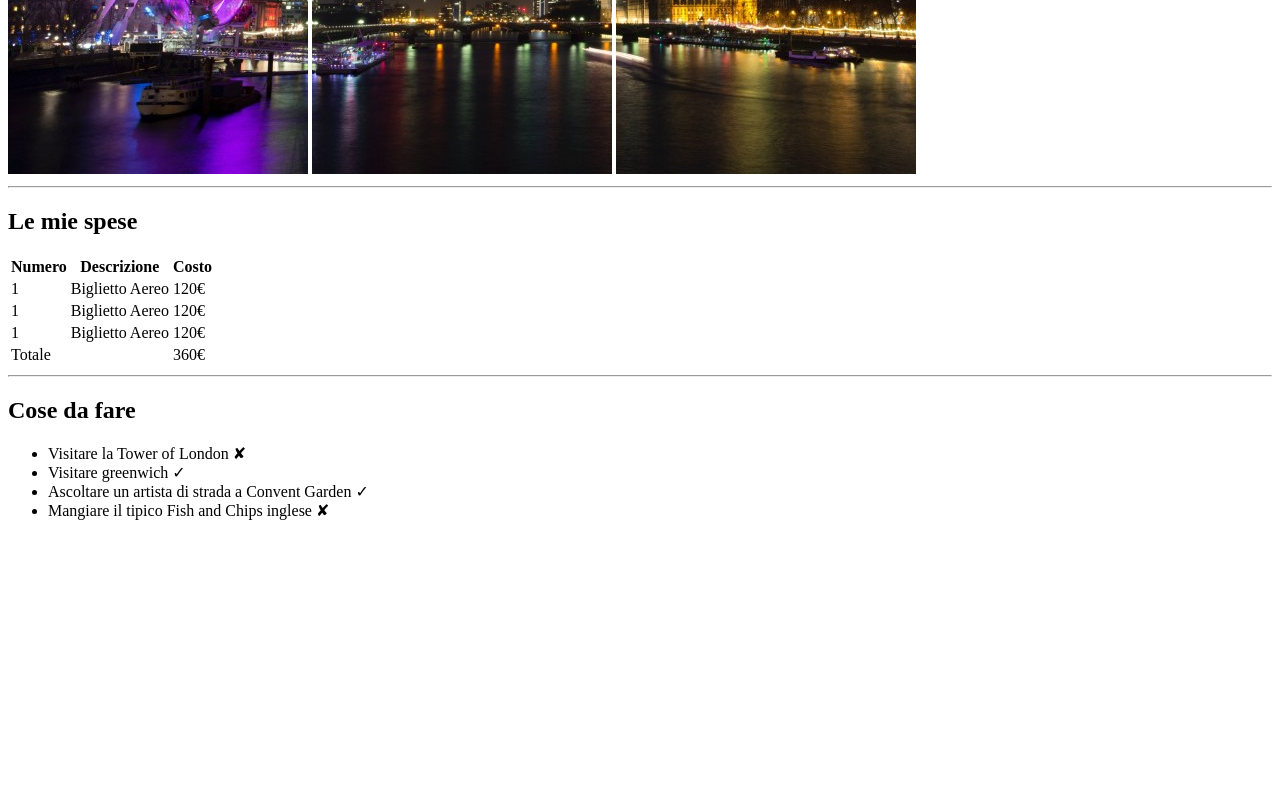
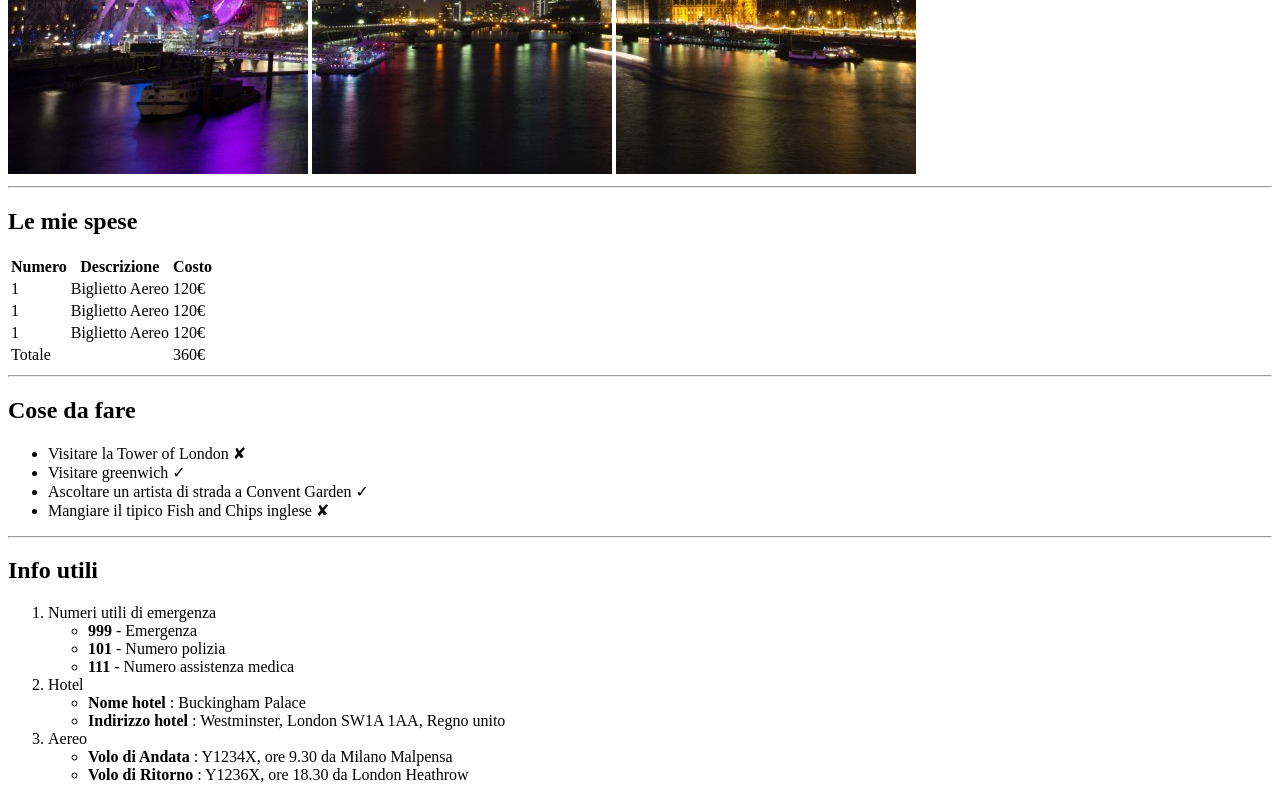
Before and after one commit to xGIANOx/html-london-trip, a plain HTML site: page index.html in a window 1280 px wide. Shown: the part 506-1306 px from the top of the page. Before the commit the page ends 1042 px from the top, so only its background shows below. Drawn offline with Linux system fonts and the light colour scheme.

Commit message:
[add] info section

```diff
--- a/index.html
+++ b/index.html
@@ -10,10 +10,19 @@
 
     <!-- intestazione -->
     <header>
+
         <h1>Il mio viaggio a Londra</h1>
-        <img src="./img/pexels-bill-emrich-230794-0.jpg" alt="London-eye-1di3">
-        <img src="./img/pexels-bill-emrich-230794-1.jpg" alt="London-eye-2di3">
-        <img src="./img/pexels-bill-emrich-230794-2.jpg" alt="London-eye-3di3">
+
+        <!-- images -->
+        <div>
+
+            <img src="./img/pexels-bill-emrich-230794-0.jpg" alt="London-eye-1di3">
+            <img src="./img/pexels-bill-emrich-230794-1.jpg" alt="London-eye-2di3">
+            <img src="./img/pexels-bill-emrich-230794-2.jpg" alt="London-eye-3di3">
+
+        </div>
+        <!-- /images -->
+
     </header>
     <!-- /intestazione -->
 
@@ -96,5 +105,51 @@
     </section>
     <!-- /to do section -->
 
+    <hr>
+
+    <!-- info section -->
+    <section>
+
+        <h2>Info utili</h2>
+
+        <!-- list -->
+        <ol>
+
+            <li>
+                Numeri utili di emergenza
+                <ul>
+                    <li><strong>999</strong> - Emergenza</li>
+                    <li><strong>101</strong> - Numero polizia</li>
+                    <li><strong>111</strong> - Numero assistenza medica</li>
+                </ul>
+            </li>
+
+            <li>
+                Hotel
+                <ul>
+
+                    <li><strong>Nome hotel</strong> : Buckingham Palace</li>
+                    <li><strong>Indirizzo hotel</strong> : Westminster, London SW1A 1AA, Regno unito</li>
+
+                </ul>
+            </li>
+
+            <li>
+                Aereo
+                <ul>
+
+                    <li><strong>Volo di Andata</strong> : Y1234X, ore 9.30 da Milano Malpensa</li>
+                    <li><strong>Volo di Ritorno</strong> : Y1236X, ore 18.30 da London Heathrow</li>
+
+                </ul>
+            </li>
+
+        </ol>
+        <!-- /list -->
+
+    </section>
+    <!-- /info section -->
+
+
 </body>
 </html>
```
